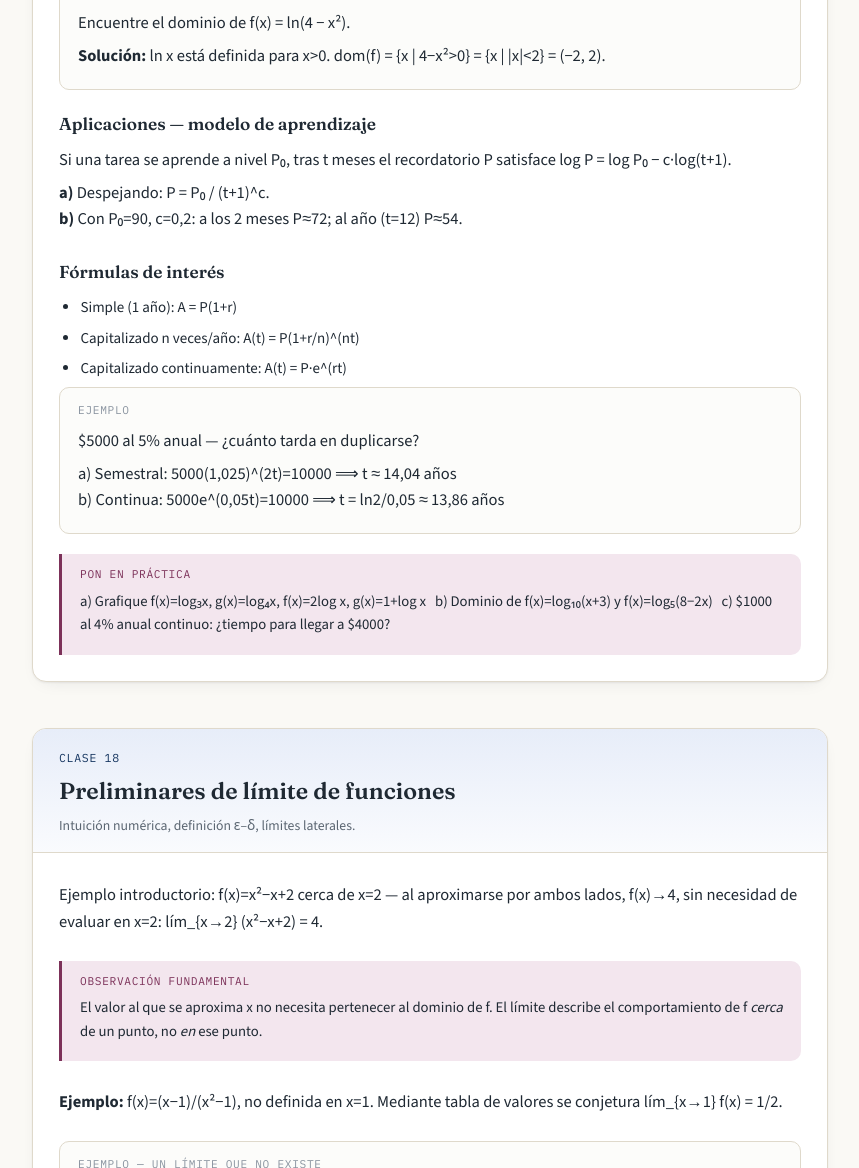
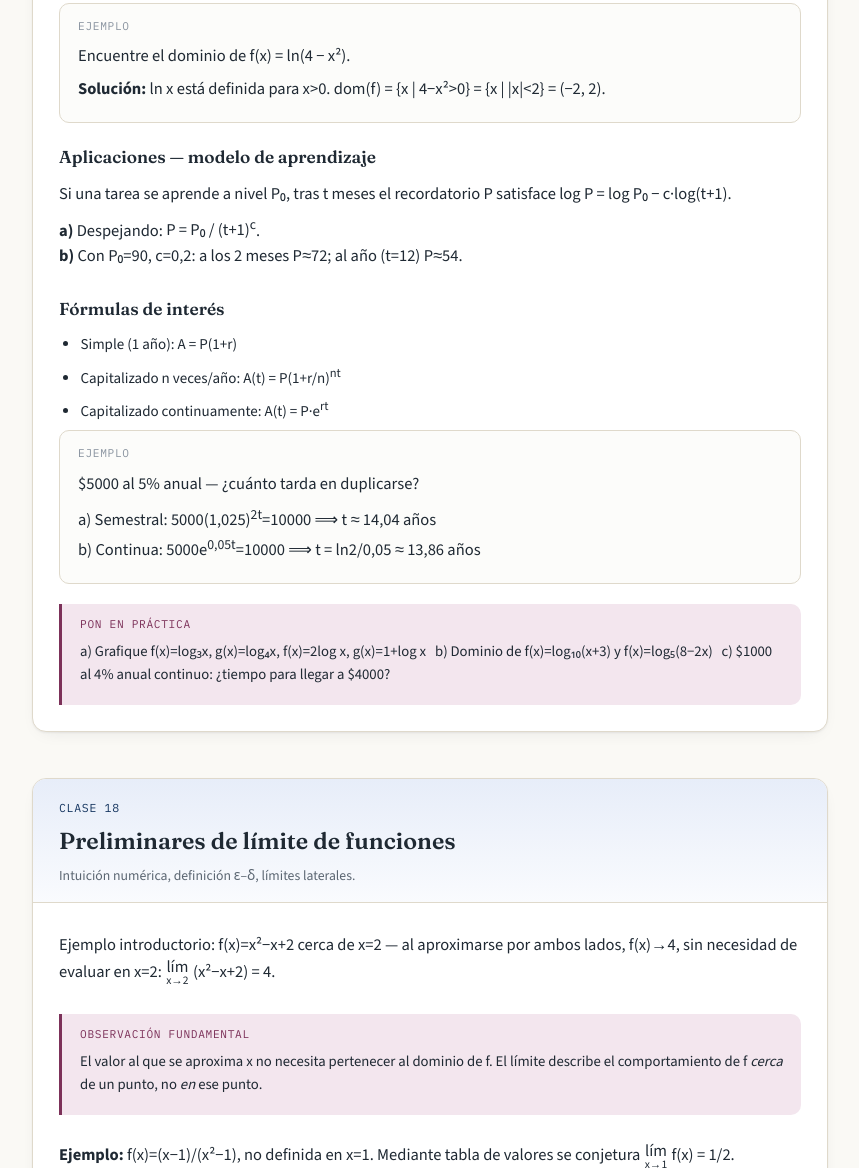
Before and after one commit to chelpa/usach-ingeco-s1, a plain HTML site: page courses/maye1/compendio-mayei.html in a window 1280 px wide. Shown: the part 1632-2800 px from the top of the page, without its empty margins (360-1219 px from the left). Drawn offline with nearby package versions, Linux system fonts and the light colour scheme.

Commit message:
fix(math): normalize academic formula rendering

```diff
--- /dev/null
+++ b/assets/math-notation.css
@@ -0,0 +1,20 @@
+.math-notation-run {
+  min-width: 0;
+  max-width: 100%;
+}
+
+.math-notation-limit {
+  display: inline-flex;
+  flex-direction: column;
+  align-items: center;
+  vertical-align: middle;
+  line-height: 1;
+  white-space: nowrap;
+  margin-inline: .06em;
+}
+
+.math-notation-limit sub {
+  font-size: .7em;
+  line-height: 1.1;
+  vertical-align: baseline;
+}
--- /dev/null
+++ b/assets/math-notation.js
@@ -0,0 +1,96 @@
+(function () {
+  "use strict";
+
+  function groupAt(source, start, open, close) {
+    if (source[start] !== open) return null;
+    var depth = 0;
+    for (var i = start; i < source.length; i++) {
+      if (source[i] === open) depth++;
+      if (source[i] === close && --depth === 0) {
+        return { value: source.slice(start + 1, i), end: i + 1 };
+      }
+    }
+    return null;
+  }
+
+  function scriptAt(source, marker) {
+    var next = marker + 1;
+    var grouped = groupAt(source, next, "{", "}");
+    if (grouped) return grouped;
+    if (source[marker] === "^") {
+      grouped = groupAt(source, next, "(", ")");
+      if (grouped) return grouped;
+    }
+    if (/^[\p{L}\p{N}∞]$/u.test(source[next] || "")) {
+      return { value: source[next], end: next + 1 };
+    }
+    return null;
+  }
+
+  function renderText(node) {
+    var source = node.data;
+    if (!/[_^]/.test(source)) return;
+    var result = document.createDocumentFragment();
+    var pending = "";
+    var changed = false;
+
+    function flush() {
+      if (pending) result.appendChild(document.createTextNode(pending));
+      pending = "";
+    }
+
+    for (var i = 0; i < source.length;) {
+      var marker = source[i];
+      var previous = pending.slice(-1);
+      if ((marker === "_" || marker === "^") &&
+          /^[\p{L}\p{N})\]|∞]$/u.test(previous)) {
+        var script = scriptAt(source, i);
+        if (script) {
+          var raw = source.slice(i, script.end);
+          if (marker === "_" && pending.endsWith("lím")) {
+            pending = pending.slice(0, -3);
+            flush();
+            var limit = document.createElement("span");
+            limit.className = "math-notation-limit";
+            limit.dataset.mathSource = "lím" + raw;
+            limit.appendChild(document.createTextNode("lím"));
+            var limitSub = document.createElement("sub");
+            limitSub.textContent = script.value;
+            render(limitSub);
+            limit.appendChild(limitSub);
+            result.appendChild(limit);
+          } else {
+            flush();
+            var element = document.createElement(marker === "_" ? "sub" : "sup");
+            element.dataset.mathSource = raw;
+            element.textContent = script.value;
+            render(element);
+            result.appendChild(element);
+          }
+          i = script.end;
+          changed = true;
+          continue;
+        }
+      }
+      pending += marker;
+      i++;
+    }
+    if (!changed) return;
+    flush();
+    var run = document.createElement("span");
+    run.className = "math-notation-run";
+    run.appendChild(result);
+    node.replaceWith(run);
+  }
+
+  function render(root) {
+    var walker = document.createTreeWalker(root, NodeFilter.SHOW_TEXT);
+    var nodes = [];
+    while (walker.nextNode()) nodes.push(walker.currentNode);
+    nodes.forEach(renderText);
+  }
+
+  window.MI_MATH_NOTATION = { render: render };
+  var root = document.querySelector("main.main");
+  if (root) render(root);
+})();
--- a/courses/maye1/compendio-mayei.html
+++ b/courses/maye1/compendio-mayei.html
@@ -5,6 +5,7 @@
 <meta name="viewport" content="width=device-width, initial-scale=1.0">
 <title>Compendio MAyEI I — Mi Semestre</title>
 <link rel="stylesheet" href="../../assets/style.css">
+<link rel="stylesheet" href="../../assets/math-notation.css">
 <link rel="preconnect" href="https://fonts.googleapis.com">
 <link rel="stylesheet" href="https://fonts.googleapis.com/css2?family=Fraunces:ital,opsz,wght@0,9..144,500;0,9..144,600;1,9..144,500&family=Source+Sans+3:wght@400;600;700&family=IBM+Plex+Mono:wght@400;500;600&display=swap">
 <style>
@@ -1028,6 +1029,7 @@
   </main>
 </div>
 
+<script src="../../assets/math-notation.js"></script>
 <script>
 (function(){
   var sections = Array.prototype.slice.call(document.querySelectorAll('section.doc'));
```
Also changed, not shown: 1 other file.
